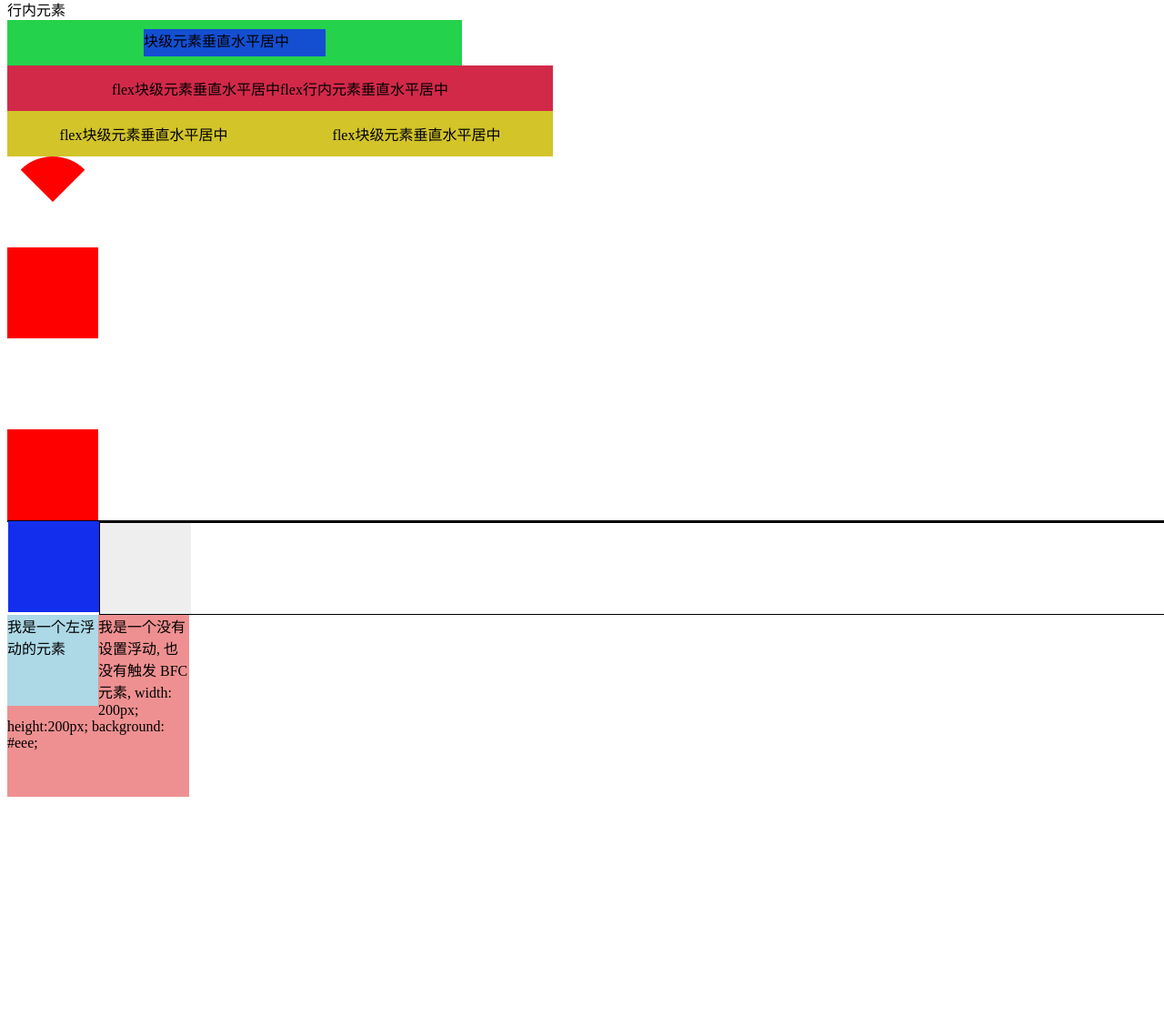
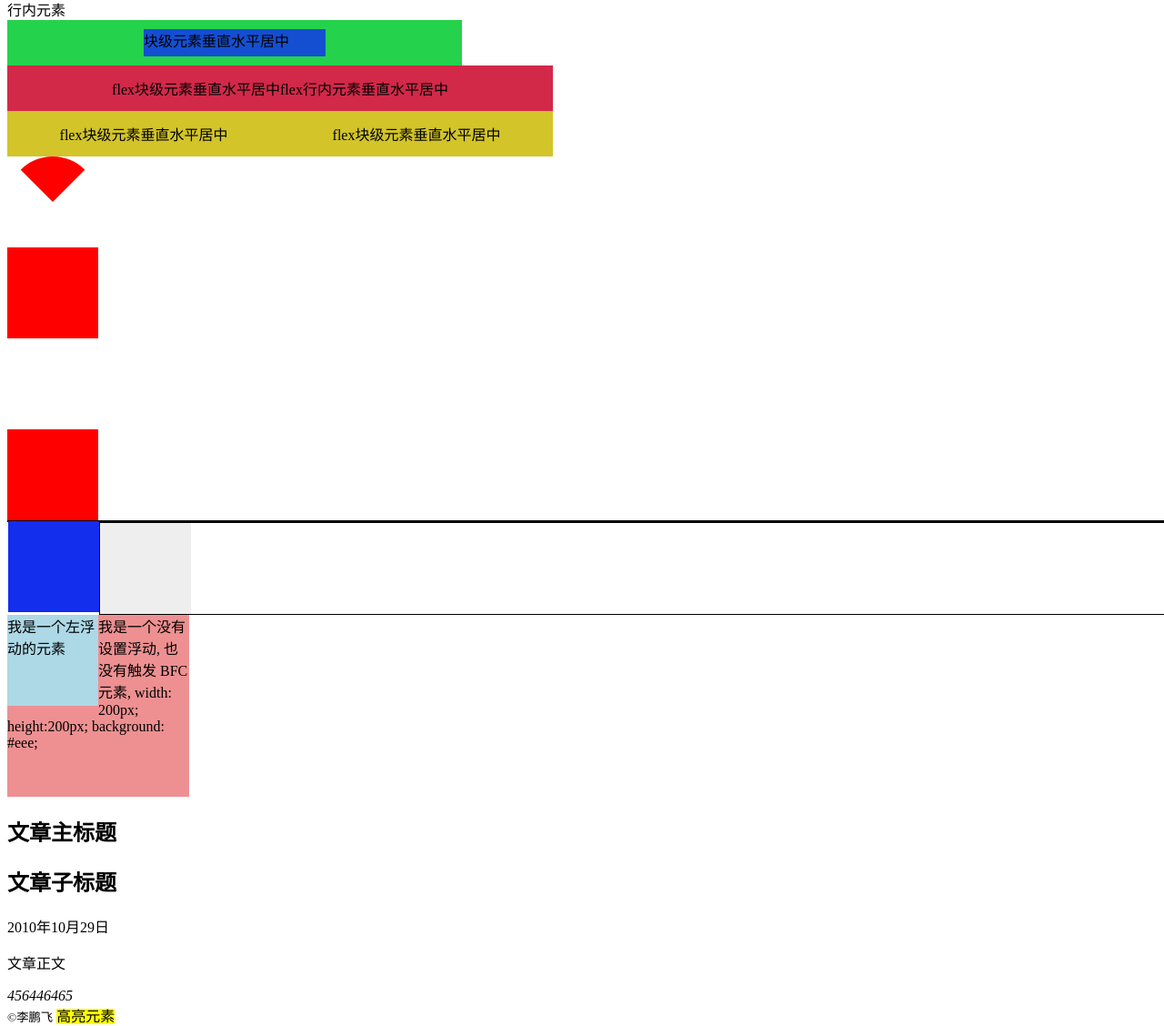
Before and after one commit to Murphy573/StudyProject, a website: page JSReview/css/css.html in a window 1280 px wide and 1130 px high. Shown: the part 10-1138 px from the top of the page at 91% size. Drawn offline with Linux system fonts and the light colour scheme.

Commit message:
vscode 更改

```diff
--- a/JSReview/css/css.html
+++ b/JSReview/css/css.html
@@ -54,6 +54,21 @@
         <div style="height: 100px;width: 100px;float: left;background: lightblue">我是一个左浮动的元素</div>
         <div style="width: 200px; height: 200px;background: #ee9091">我是一个没有设置浮动,
             也没有触发 BFC 元素, width: 200px; height:200px; background: #eee;</div>
+
+
+        <article>
+            <header>
+                <hgroup>
+                    <h1>文章主标题</h1>
+                    <h2>文章子标题</h2>
+                </hgroup>
+                <p><time datetime="2010-03-20">2010年10月29日</time></p>
+            </header>
+            <p>文章正文</p>
+            <address>456446465</address>
+        </article>
+        <small contenteditable>©李鹏飞</small>
+        <mark>高亮元素</mark>
     </div>
 </body>
 </html>
```
Also changed, not shown: aa.html (+7 -4 lines).
